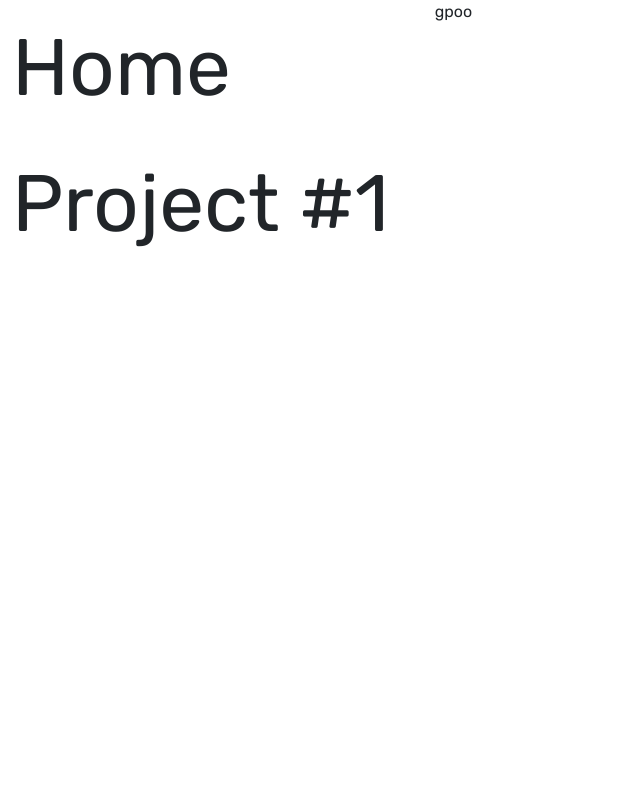
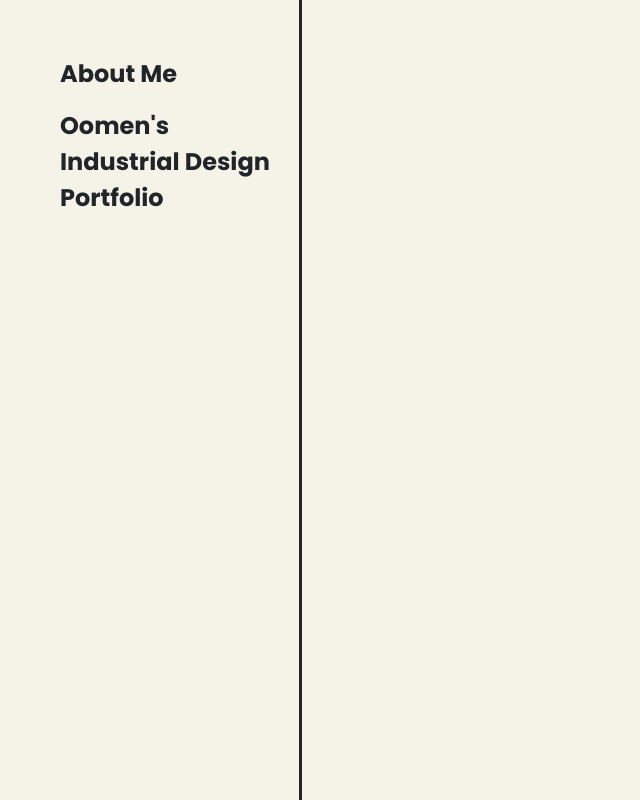
Before and after one commit to giselejfox/giselejfox.github.io, a React (Create React App) app: page / in a window 1280 px wide. Shown: the whole page, without its empty margins (0-640 px from the left). Built offline with nearby package versions, Linux system fonts and the light colour scheme.

Commit message:
creating the layout

```diff
--- a/src/App.js
+++ b/src/App.js
@@ -2,19 +2,7 @@ import { Route } from "react-router-dom";
 import { HashRouter, Routes, Navigate, Outlet } from 'react-router-dom';
 import React from "react";
 
-import Container from 'react-bootstrap/Container';
-import Nav from 'react-bootstrap/Nav';
-import Navbar from 'react-bootstrap/Navbar';
-import { Link } from 'react-router-dom'
-
-// Import other js files
-import NavBar from "./components/NavBar.js";
-import HomePage from "./components/HomePage.js"
-import Projects from './components/Projects';
-import About from './components/About';
-// import SoleOpinionBackground from "./components/project-extra-pages/SoleOpinionBackground.js";
-import Blog from "./components/Blog.js";
-import BlogDetailPage from "./components/BlogDetailPage.js";
+import NavBar from "./components/NavBar";
 
 
 function App() {
@@ -22,11 +10,14 @@ function App() {
     <HashRouter basename="/" >
       <div className="App">
         <div className="row">
-          <div className="col-0 col-md-4">
+          <div className="col-0 col-md-3">
             <NavBar />
           </div>
-          <div className="col-12 col-md-8">
-            gpoo
+          <div className="col-12 col-md-9" >
+            <Routes>
+              <Route path="/about-me" />
+            </Routes>
+
           </div>
         </div>
       </div>
--- a/src/components/About.js
+++ b/src/components/About.js
@@ -18,46 +18,21 @@ export default function About() {
     }
 
     return (
-        <div className="container">
-            <Row className="mt-5">
-                <Col xs={12} md={5}>
-                    <h1>About Me</h1>
-                    <p>I'm an information professional currently working in Seattle as a Solutions Architect at a web agency called <a className="text-secondary" href="https://www.forumone.com">Forum One</a>. I budget projects, write technical proposals, aid in the product delivery, and help answer technical questions along the way.</p>
-                    <p>You can also find me processing my own wool at home, knitting sweaters, lifting weights, and finding the best notion setup.</p>
-                    <h2>Contact</h2>
-                    <div className="d-flex flow-row">
-                        <Icon
-                            path={mdiEmailOutline}
-                            size={1.25}
-                            onClick={copyEmailToClipboard}
-                        />
-                        <a href="https://www.linkedin.com/in/giselejfox/" target="_blank" rel="noreferrer" >
-                            <Icon
-                                path={mdiLinkedin}
-                                title="LikedIn"
-                                size={1.25}
-                                horizontal
-                                vertical
-                                rotate={180}
-                                color="black"
-                            />
-                        </a>
-                        <a href="https://github.com/giselejfox" target="_blank" rel="noreferrer" >
-                            <Icon
-                                path={mdiGithub}
-                                title="Github"
-                                size={1.25}
-                                horizontal
-                                vertical
-                                rotate={180}
-                                color="black"
-                            />
-                        </a>
-                    </div>
-                    <div className="rounded p-2 px-3 mt-2" style={{backgroundColor:"#bdf5bd", display:showCopiedEmailConfirmation ? "block" : "none"}}>👍 Copied email 'giselejfox@gmail.com'</div>
-                </Col>
-                <Col xs={12} md={7}></Col>
-            </Row>
+        <div className="container px-5 vh-100 d-flex flex-columns align-items-center">
+            <div className="pe-5">
+            <svg className='mb-5' width="272" height="322" viewBox="0 0 272 322" fill="none" xmlns="http://www.w3.org/2000/svg">
+                <path d="M219 114C219 99.8852 214.084 87.1143 210.444 73.6667C206.296 58.3408 202.47 42.7951 190.167 31.7222C180.15 22.7072 169.795 16.628 156.056 16.0555C140.265 15.3976 124.707 16.4641 112.222 27.4444C104.111 34.5782 98.4 45.0421 93 54.2222C86.6883 64.9521 80.5982 75.8803 75 87C70.0297 96.8725 64.7219 106.678 60.2222 116.778C55.9814 126.296 54.4147 136.52 51.9445 146.556C46.2669 169.621 46.8356 194.324 47 218C47.1173 234.889 50.3771 253.418 56.0556 269.389C59.3549 278.668 64.261 287.474 70 295.444C74.7577 302.052 84.3154 306.974 90.7778 312C108.37 325.683 139.214 319.337 157 310.444C189.308 294.29 217.049 268.259 225.778 232C229.394 216.979 228.719 201.518 231.5 186.5C232.511 181.039 233.107 173.268 231 168" stroke="black" stroke-width="3" stroke-linecap="round"/>
+                <path d="M92 114C99.3511 110.905 108.909 109.631 116.778 108C123.095 106.69 134.405 104.985 140.556 108.222C143.576 109.812 144.94 115.972 145 118.778C145.216 128.936 144.551 138.341 144.056 148.5C142.458 181.257 143 214.177 143 247" stroke="black" stroke-width="3" stroke-linecap="round"/>
+                <path d="M124 137C112.563 137 87.97 134.49 89 152C89.1901 155.232 99.162 151.908 100.222 150C101.135 148.357 108.661 140 103 140" stroke="black" stroke-width="3" stroke-linecap="round"/>
+                <path d="M195 135C187.293 135 179.025 133.68 172.944 139C170.374 141.249 162.413 152.429 168 155.222C174.178 158.311 181.11 153.729 181.944 147.056C182.086 145.922 182.641 140.397 181.444 140.056C179.508 139.502 178.168 138.752 177 137" stroke="black" stroke-width="3" stroke-linecap="round"/>
+                <path d="M124 19C109.695 12.9479 89.0249 10.3708 73.7778 14.4445C50.3024 20.7165 27.3346 41.3728 15.1111 62C3.77039 81.1375 2 106.311 2 128C2 154.102 8.39612 179.579 11.5 205.444C13.7114 223.873 20 241.77 20 260.444C20 265.163 19.1331 268.754 17.2222 273C15.8812 275.98 21.0678 273.235 22 272.778C28.8149 269.437 34.0163 269 41.5 269C43.8213 269 50.0227 268.045 51 270" stroke="black" stroke-width="3" stroke-linecap="round"/>
+                <path d="M124 21C135.66 13.8247 149.049 5.37588 162.778 3.05555C181.543 -0.116023 199.436 1.81361 215.556 12.2222C229.042 20.9305 238.109 31.2128 241.444 47.2222C244.778 63.2225 246.741 79.5516 248.556 95.7778C252.134 127.774 251.607 160.243 255.444 192.222C257.241 207.195 257.902 223.116 261.056 237.833C263.389 248.721 266.49 259.387 267.5 270.5C267.715 272.867 271.842 295.212 268.333 297.444C263.922 300.252 257.582 295.496 253.778 293.778C248.858 291.556 243.98 289.71 239.056 287.556C232.821 284.828 226.229 283.269 219.556 282.056C216.4 281.482 209.101 281.303 208 278" stroke="black" stroke-width="3" stroke-linecap="round"/>
+                <path d="M98 263C113.319 266.268 128.031 271.782 143.556 274C151.994 275.205 160.854 274.285 169 277" stroke="black" stroke-width="3" stroke-linecap="round"/>
+            </svg>
+            <h1 className="mb-4 fw-bold">Hi, I'm Gisele Fox!</h1>
+            <p>I work in Seattle as a Solutions Analyst at Forum One. I budget projects, write technical proposals, aid in the product delivery, and help answer technical questions along the way.</p>
+            <p>You can also find me processing my own wool at home, knitting sweaters, lifting weights, and finding the best notion setup.</p>
+            </div>
         </div>
     )
 
--- a/src/components/Footer.js
+++ /dev/null
@@ -1,36 +0,0 @@
-import React from "react";
-import { MDBFooter} from 'mdb-react-ui-kit';
-import Icon from '@mdi/react';
-import { mdiLinkedin } from '@mdi/js';
-import { mdiGithub } from "@mdi/js";
-
-export default function Footer() {
-    return(
-    <MDBFooter className='homepage-footer text-center text-lg-start text-muted fixed-bottom'>
-      <div className='text-center p-3' >
-        <a href="https://www.linkedin.com/in/giselejfox/" target="_blank" rel="noreferrer" >
-          <Icon
-            path={mdiLinkedin}
-            title="LikedIn"
-            size={1.5}
-            horizontal
-            vertical
-            rotate={180}
-            color="black"
-          />
-        </a>
-        <a href="https://github.com/giselejfox" target="_blank" rel="noreferrer" >
-          <Icon
-            path={mdiGithub}
-            title="Github"
-            size={1.5}
-            horizontal
-            vertical
-            rotate={180}
-            color="black"
-          />
-        </a>
-      </div>
-    </MDBFooter>
-    )
-}
--- a/src/components/NavBar.js
+++ b/src/components/NavBar.js
@@ -1,10 +1,18 @@
 import React from "react";
-import Container from 'react-bootstrap/Container';
-import Nav from 'react-bootstrap/Nav';
-import Navbar from 'react-bootstrap/Navbar';
-import { Link } from 'react-router-dom'
 
 export default function NavBar() {
+
+    const links = [
+        { text: "About Me", url: "/about-me" },
+        { text: "Oomen's Industrial Design Portfolio", url: "/project-1" },
+    ]
+
+    const navItems = (className) => links.map((linkData) => (
+        <li className={`${className}-nav-item nav-item`} key={linkData.url}>
+          <a className="nav-link active" aria-current="page" href={linkData.url}>{linkData.text}</a>
+        </li>
+    ));
+
     return (
         <div>
             {/* Only shows on xs/s */}
@@ -16,26 +24,16 @@ export default function NavBar() {
                     </button>
                     <div class="collapse navbar-collapse" id="navbarNav">
                     <ul class="navbar-nav">
-                        <li class="collapsed-nav-item nav-item">
-                            <a class="nav-link active" aria-current="page" href="google.com">Home</a>
-                        </li>
-                        <li class="collapsed-nav-item nav-item">
-                            <a class="nav-link active" aria-current="page" href="google.com">Project #1</a>
-                        </li>
+                        {navItems('collapsed')}
                     </ul>
                     </div>
                 </div>
             </nav>
             {/* shows md+ */}
-            <nav class="expanded-navbar">
+            <nav class="expanded-navbar ps-5 pt-5 vh-100 border-end border-3 border-dark">
                 <div class="container-fluid">
                     <ul class="navbar-nav">
-                        <li class="expanded-nav-item nav-item">
-                            <a class="nav-link active" aria-current="page" href="google.com">Home</a>
-                        </li>
-                        <li class="expanded-nav-item nav-item">
-                            <a class="nav-link active" aria-current="page" href="google.com">Project #1</a>
-                        </li>
+                        {navItems('expanded')}
                     </ul>
                 </div>
             </nav>
--- a/src/components/Projects.js
+++ /dev/null
@@ -1,58 +0,0 @@
-import React, { useRef } from "react";
-import Card from 'react-bootstrap/Card';
-import { Container, Row, Col } from "react-bootstrap";
-
-import AllProjectInfo from "../data/AllProjectInfo.json"
-import gsap from 'gsap';
-
-
-export default function Projects() {
-
-    const currentProjects = AllProjectInfo.filter((project) => project.archived !== true)
-
-    const projectCards = currentProjects.map((project) => {
-        return(<ProjectCard image={project.image} title={project.title} description={project.description} techText={project.techText} buttonInfo={project.buttonInfo} />)
-    })
-
-    return (
-        <Container>
-            <Row className="project-row mt-5" xs={1} md={2} xl={3} >
-                {projectCards}
-            </Row>
-        </Container>
-    )
-}
-
-function ProjectCard({ image, title, description, techText, buttonInfo }) {
-
-    const cardRef = useRef(null);
-
-    const handleMouseEnter = () => {
-        gsap.to(cardRef.current, {
-            rotation: 2,
-            duration: 0.2,
-            ease: 'power2.inOut'
-        });
-    };
-
-    const handleMouseLeave = () => {
-        gsap.to(cardRef.current, {
-            rotation: 0,
-            duration: 0.2,
-            ease: 'power2.inOut'
-        });
-    };
-
-    return(
-        <Col className="mb-5 px-2">
-            <a href="https://oliviaoomen.com" target="_blank" rel="noreferrer noopener" className="text-decoration-none text-dark">
-                <Card className="mx-3" ref={cardRef} onMouseEnter={handleMouseEnter} onMouseLeave={handleMouseLeave}>
-                    {/* Each card image should be a square */}
-                    <Card.Img className="rounded" variant="top" src={"img/" + image} style={{ maxHeight: "fit-content", objectFit: "cover" }} />
-                    <Card.Title>{title}</Card.Title>
-                    <Card.Text className="tech-text">{techText}</Card.Text>
-                </Card>
-            </a>
-        </Col>
-    )
-}
--- a/src/index.css
+++ b/src/index.css
@@ -2,15 +2,17 @@
 
 html {
   font-size: 16px;
+  background-color: #F5F3E8;
 }
 
 body {
   margin: 0;
   /* font-family: 'Lato', sans-serif !important; */
-  font-family: 'Rubik', sans-serif !important;
-  /* font-family: 'Poppins', sans-serif !important; */
+  /* font-family: 'Rubik', sans-serif !important; */
+  font-family: 'Poppins', sans-serif !important;
   -webkit-font-smoothing: antialiased;
   -moz-osx-font-smoothing: grayscale;
+  background-color: #F5F3E8 !important;
 }
 
 code {
@@ -27,13 +29,14 @@ code {
 }
 
 .expanded-nav-item {
-  font-size: 5rem;
+  font-size: 1.5rem;
+  font-weight: bold;
 }
 
 /* Medium screens and over */
 @media (min-width: 768px) {
   .expanded-navbar {
-    display: block; /* Show expanded-navbar */
+    display: flex; /* Show expanded-navbar */
   }
   .collapsed-navbar{
     display: none !important; /* Default to hidden */
```
